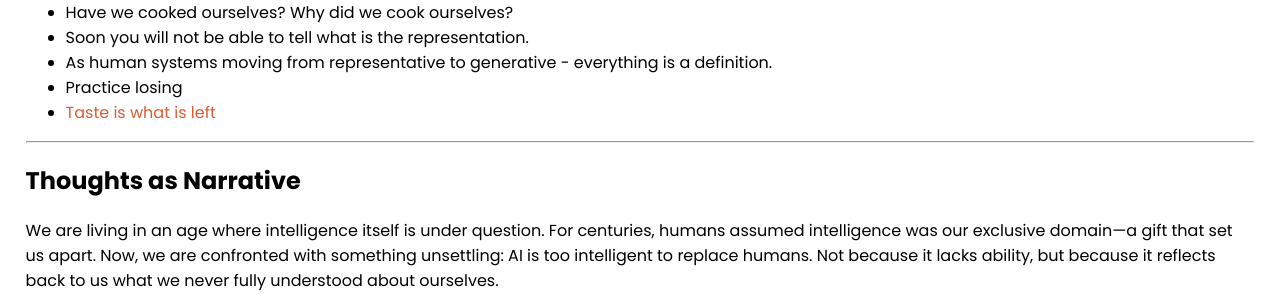
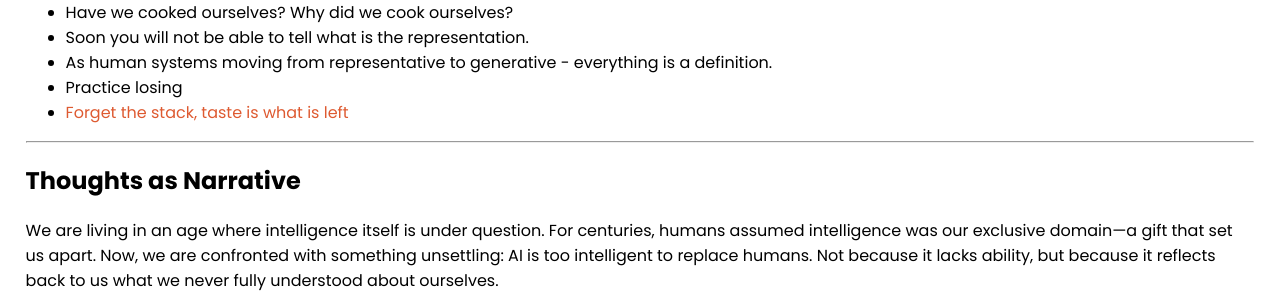
Before and after one commit to selfdriven-foundation/selfdriven-ai, a Jekyll site: the page built from docs/pages/thoughts.md, in a window 1280 px wide and 900 px high, scrolled down 1400 px. Shown: the part 159-454 px from the top of the window. Built offline with Jekyll 4.4.1, drawn with Linux system fonts in a browser that asks for light colours.

Commit message:
Update thoughts.md

```diff
--- a/docs/pages/thoughts.md
+++ b/docs/pages/thoughts.md
@@ -62,7 +62,7 @@ We’re living in a time where intelligence itself—what it is, how it works, a
 - As human systems moving from representative to generative -
 everything is a definition.
 - Practice losing
-- [Taste is what is left](https://youtu.be/A_Lv0Ze272g?si=r2s8NLzytCbGlYuP)
+- [Forget the stack, taste is what is left](https://youtu.be/A_Lv0Ze272g?si=r2s8NLzytCbGlYuP)
 
 ---
 ## Thoughts as Narrative
```
